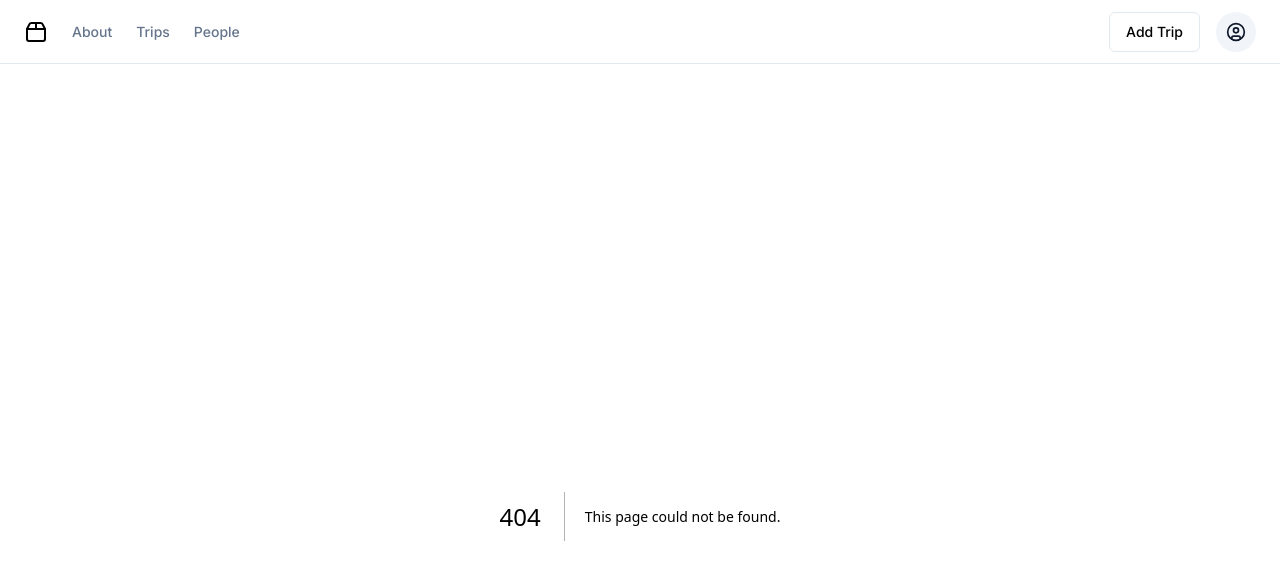
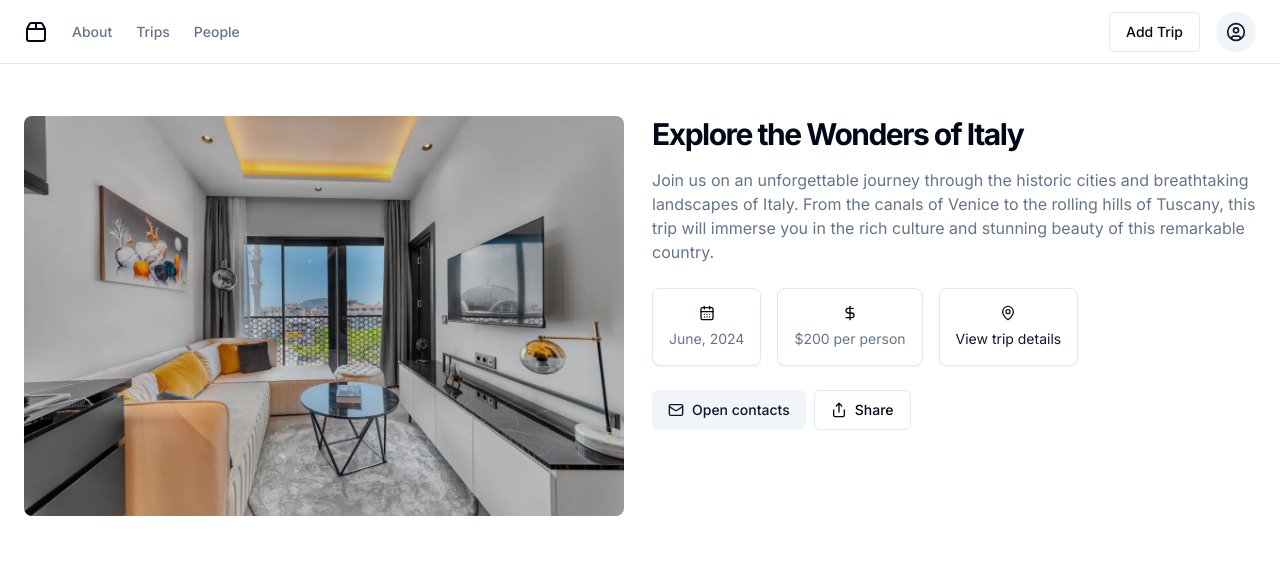
Before and after one commit to diko0071/share_trips, a Next.js app in the folder frontend/: page /listing-detail in a window 1280 px wide. Before the commit this address had no page. Shown: the top 580 px of the page. Built offline with nearby package versions, Linux system fonts and the light colour scheme.

Commit message:
detail page, first draft

```diff
--- a/frontend/app/components/listing/create-listing.tsx
+++ b/frontend/app/components/listing/create-listing.tsx
@@ -10,7 +10,7 @@ import { Badge } from "@/components/ui/badge"
 
 import ListingCard from "../elements/trip-card";
 
-export default function Component() {
+export default function CreateListing() {
   const [formData, setFormData] = useState({
     photo: '',
     title: '',
--- /dev/null
+++ b/frontend/app/components/listing/listing-detail.tsx
@@ -0,0 +1,64 @@
+import { CalendarDays, DollarSign, User, MapPin, Mail, Share } from "lucide-react"
+import Link from "next/link"
+import { Button } from "@/components/ui/button"
+import { Card } from "@/components/ui/card" // Import the Card component
+
+export default function Component() {
+    return (
+      <div className="grid grid-cols-1 gap-6 md:grid-cols-2">
+        <div>
+          <div className="grid gap-6">
+            <img
+              src="/photo2.png"
+              alt="Trip Image"
+              width={600}
+              height={400}
+              className="rounded-lg object-cover aspect-[3/2]"
+            />
+          </div>
+        </div>
+        <div>
+          <div className="grid gap-6">
+            <div>
+              <h1 className="text-3xl font-bold tracking-tighter mb-4">Explore the Wonders of Italy</h1>
+              <p className="text-muted-foreground">
+                Join us on an unforgettable journey through the historic cities and breathtaking landscapes of Italy. From
+                the canals of Venice to the rolling hills of Tuscany, this trip will immerse you in the rich culture and
+                stunning beauty of this remarkable country.
+              </p>
+            </div>
+            <div className="flex gap-4">
+              <Card className="p-4 flex flex-col items-center">
+                <CalendarDays className="w-4 h-4 mb-2" />
+                <span className="text-sm text-muted-foreground">June, 2024</span>
+              </Card>
+              <Card className="p-4 flex flex-col items-center">
+                <DollarSign className="w-4 h-4 mb-2" />
+                <span className="text-sm text-muted-foreground">$200 per person</span>
+              </Card>
+              <Card className="p-4 flex flex-col items-center">
+                <Link
+                  href="#"
+                  className="flex flex-col items-center text-sm text-primary hover:underline focus:underline"
+                  prefetch={false}
+                >
+                  <MapPin className="w-4 h-4 mb-2" />
+                  View trip details
+                </Link>
+              </Card>
+            </div>
+            <div className="flex gap-2">
+              <Button variant="secondary">
+                <Mail className="w-4 h-4 mr-2" />
+                Open contacts
+              </Button>
+              <Button variant="outline">
+                <Share className="w-4 h-4 mr-2" />
+                Share
+              </Button>
+            </div>
+          </div>
+        </div>
+      </div>
+    )
+  }
--- /dev/null
+++ b/frontend/app/listing-detail/page.tsx
@@ -0,0 +1,12 @@
+'use client';
+import ListingDetail from "../components/listing/listing-detail";
+
+const ListingsDetailPage = () => {
+    return (
+        <div>
+            <ListingDetail />
+        </div>
+    )
+}
+
+export default ListingsDetailPage
```
